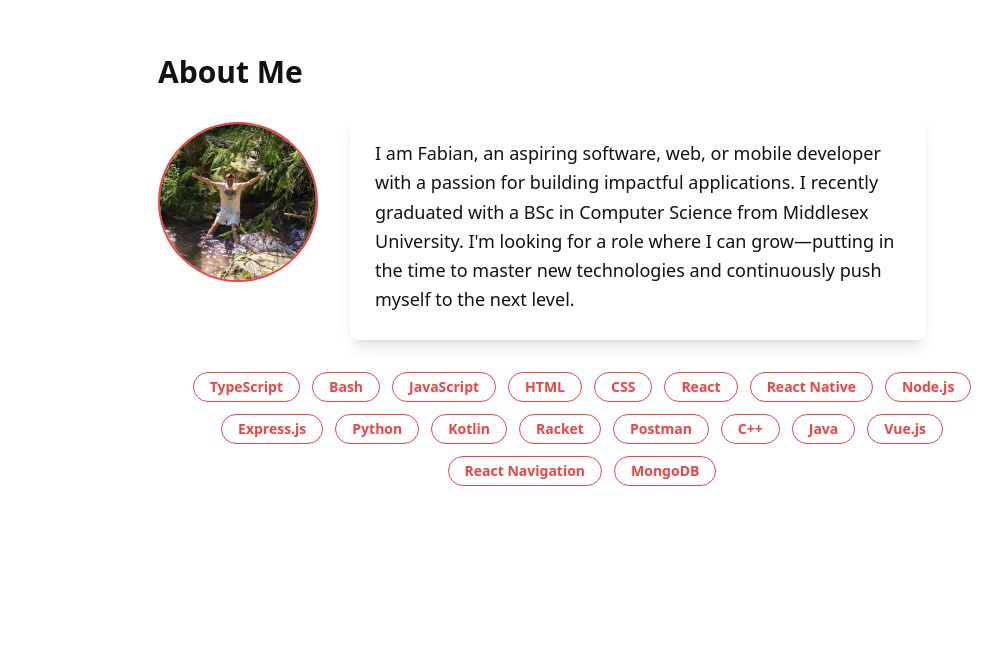
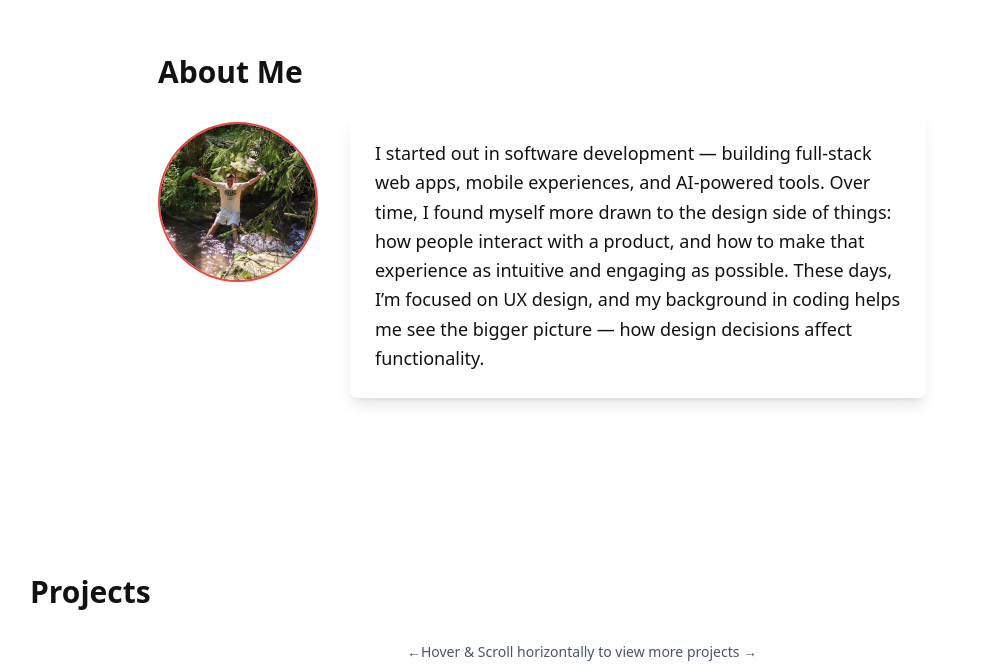
Before and after one commit to FabianC1/PortfolioWebsite, a React (Vite) app: page / in a window 1280 px wide. Shown: the part 730-1396 px from the top of the page, without its empty margins (58-1060 px from the left). Built offline with nearby package versions, Linux system fonts and the light colour scheme.

Commit message:
changed about me

```diff
--- a/src/App.tsx
+++ b/src/App.tsx
@@ -518,36 +518,12 @@ function App() {
               className="w-40 h-40 rounded-full border-2 border-orange dark:border-purple-500 mt-2 flex-shrink-0 object-cover mx-auto md:mx-0"
             />
             <p className="text-charcoalBlack dark:text-gray-300 leading-relaxed text-lg backdrop-blur-sm bg-white/5 p-6 rounded-lg border border-white/10 shadow-lg max-w-xl">
-              I am Fabian, an aspiring software, web, or mobile developer with a passion for building impactful applications.
-              I recently graduated with a BSc in Computer Science from Middlesex University. I'm looking for a role where I can grow—putting in the time to master new technologies
-              and continuously push myself to the next level.
+              I started out in software development — building full-stack web apps, mobile experiences, and AI-powered tools.
+              Over time, I found myself more drawn to the design side of things: how people interact with a product, and how to make that experience as intuitive and engaging as possible.
+              These days, I’m focused on UX design, and my background in coding helps me see the bigger picture — how design decisions affect functionality.
             </p>
           </div>
 
-          {/* Floating Skills*/}
-          <div className="flex flex-wrap justify-center gap-3 mt-8 max-w-4xl mx-auto">
-            {[
-              "TypeScript", "Bash", "JavaScript", "HTML", "CSS",
-              "React", "React Native", "Node.js", "Express.js", "Python",
-              "Kotlin", "Racket", "Postman", "C++", "Java",
-              "Vue.js", "React Navigation", "MongoDB"
-            ].map((tech) => (
-              <span
-                key={tech}
-                className="cursor-default px-4 py-1 text-sm rounded-full
-    border border-red-500 dark:border-skyBlue
-    text-red-500 dark:text-skyBlue
-    bg-white/5
-    hover:bg-red-500 hover:text-black
-    dark:hover:bg-skyBlue dark:hover:text-white
-    font-semibold
-    transition"
-              >
-                {tech}
-              </span>
-
-            ))}
-          </div>
         </section>
       </div>
 
```
